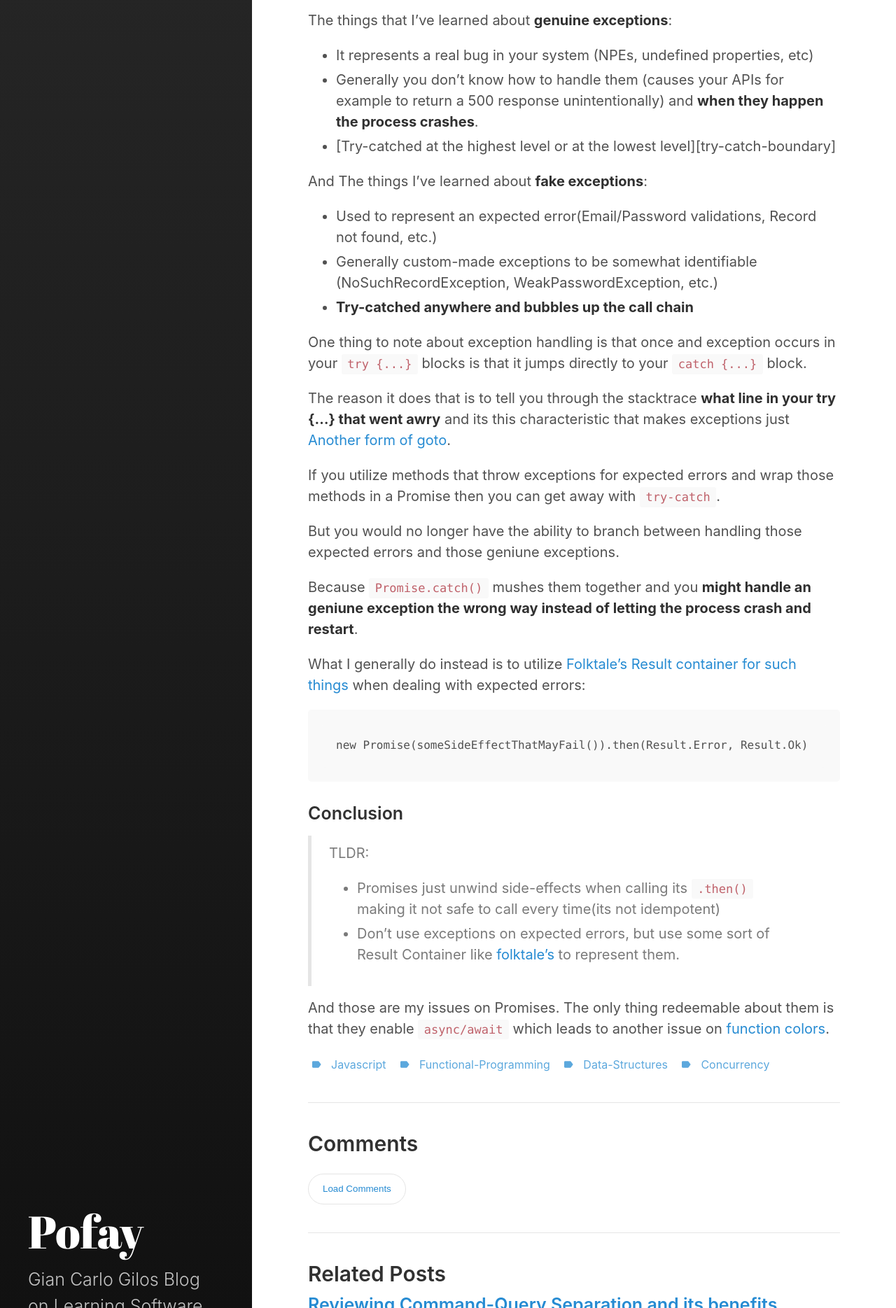
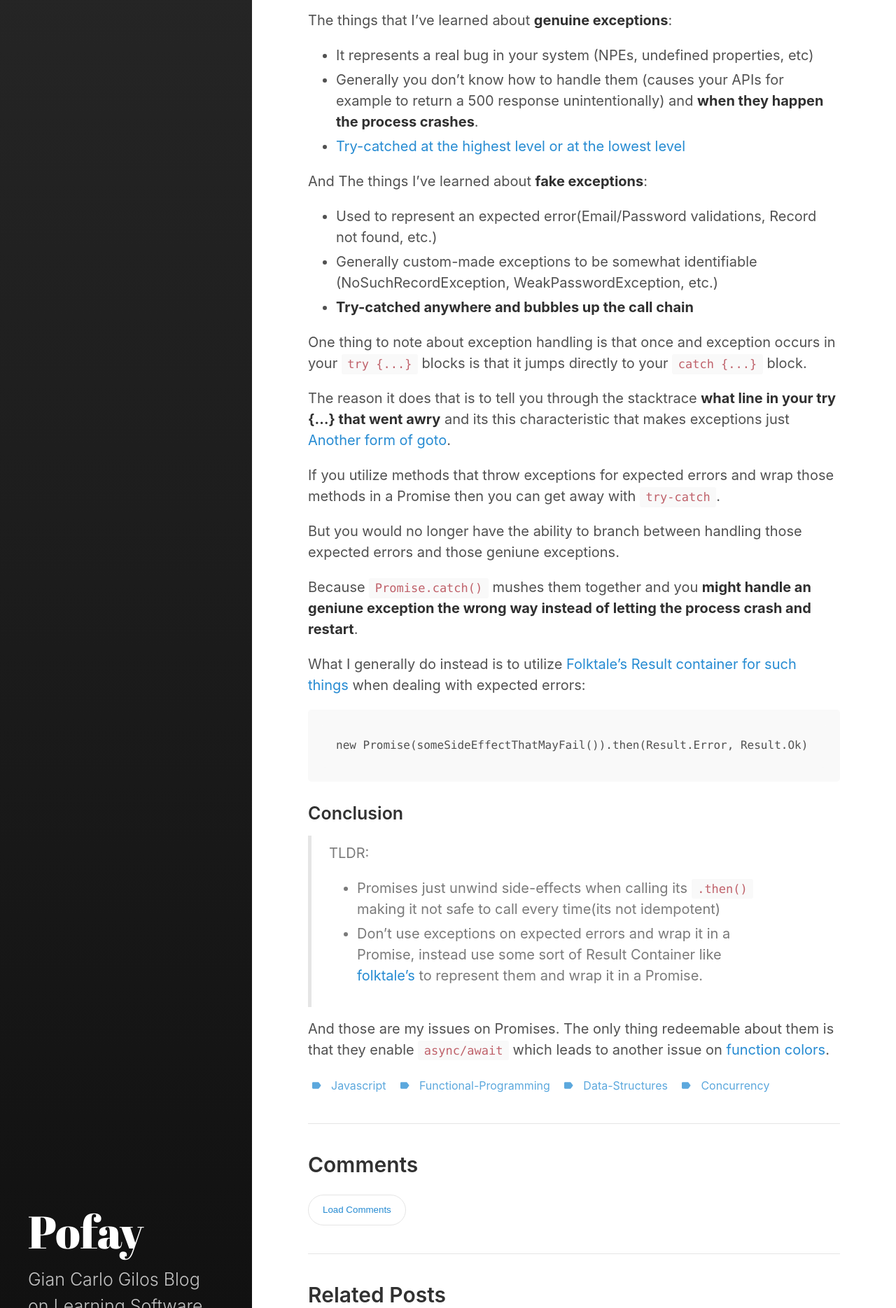
Before and after one commit to Pofay/pofay.github.io, a Jekyll site: the page built from _posts/2019-02-14-Promise-issues.md, in a window 1280 px wide. Shown: the part 1252-3121 px from the top of the page at 70% size. Built offline with Jekyll 4.4.1, drawn with Linux system fonts in a browser that asks for light colours.

Commit message:
Added more in TLDR section

```diff
--- a/_posts/2019-02-14-Promise-issues.md
+++ b/_posts/2019-02-14-Promise-issues.md
@@ -66,14 +66,14 @@ What I generally do instead is to utilize [Folktale's Result container for such
 
 > TLDR:
   * Promises just unwind side-effects when calling its `.then()` making it not safe to call every time(its not idempotent)
-  * Don't use exceptions on expected errors, but use some sort of Result Container like [folktale's][folktale-result] to represent them.
+  * Don't use exceptions on expected errors and wrap it in a Promise, instead use some sort of Result Container like [folktale's][folktale-result] to represent them and wrap it in a Promise.
 
 And those are my issues on Promises. The only thing redeemable about them is that they enable `async/await` which leads to another issue on [function colors][function-colors].
 
 [exceptions-are-gotos]:http://xahlee.info/comp/why_i_hate_exceptions.html
 [broken-promises]:https://medium.com/@avaq/broken-promises-2ae92780f33
 [function-colors]:http://journal.stuffwithstuff.com/2015/02/01/what-color-is-your-function/
-[try-catcy-boundary]:https://enterprisecraftsmanship.com/2015/02/26/exceptions-for-flow-control-in-c/
+[try-catch-boundary]:https://enterprisecraftsmanship.com/2015/02/26/exceptions-for-flow-control-in-c/
 [nodejs]:https://nodejs.org/en/
 [folktale-result]:https://folktale.origamitower.com/docs/v2.3.0/migrating/from-data.either/
 [@avaq]:https://medium.com/@avaq
```
